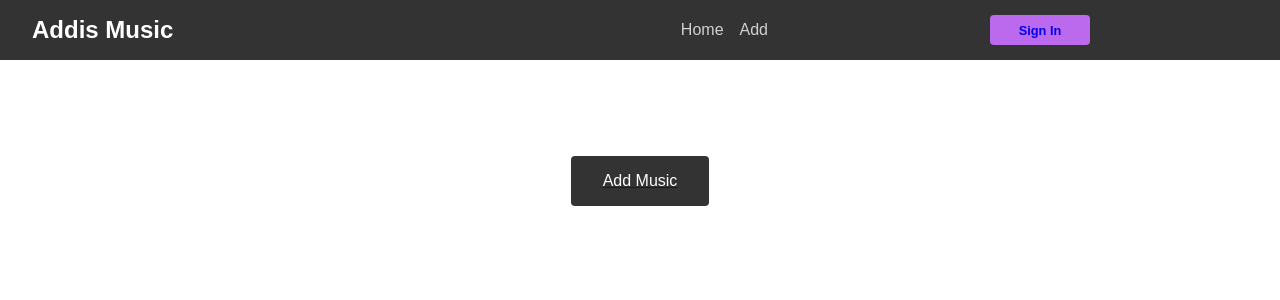
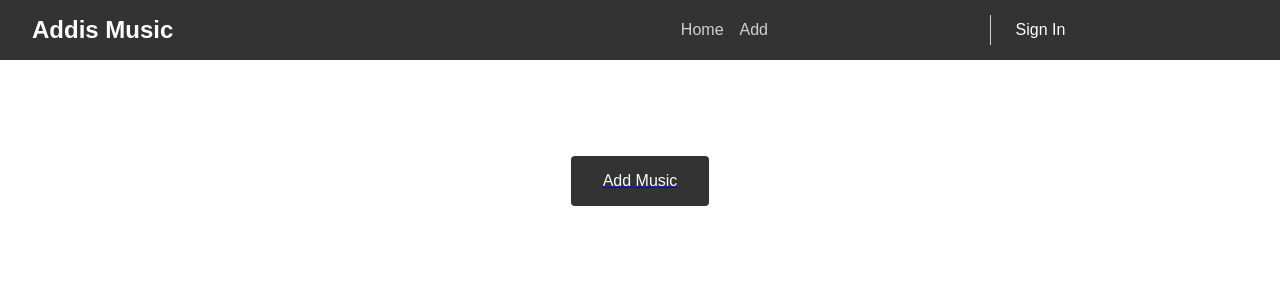
Before and after one commit to Hamzshaa/Addis-Music, a React (Vite) app in the folder client/: page / in a window 1280 px wide. Shown: the top 300 px of the page. Built offline with nearby package versions, Linux system fonts and the light colour scheme.

Commit message:
nav bar style updated

```diff
--- a/client/src/components/Navbar.jsx
+++ b/client/src/components/Navbar.jsx
@@ -77,12 +77,28 @@ const Nav = styled.nav`
   justify-content: space-between;
   max-width: 800px;
   width: 100%;
+
+  /* @media (max-width: 768px) {
+    font-size: 1.2rem;
+  } */
+
+  @media (max-width: 576px) {
+    padding: 1rem 1rem 1rem 0.4rem;
+  }
 `;
 
 const Logo = styled.h1`
   font-size: 1.5rem;
   font-weight: 600;
   color: white;
+
+  @media (max-width: 768px) {
+    font-size: 1.2rem;
+  }
+
+  @media (max-width: 576px) {
+    font-size: 1rem;
+  }
 `;
 
 const Menus = styled.div`
@@ -101,25 +117,32 @@ const Menus = styled.div`
   p:active {
     color: #ffffff;
   }
+
+  @media (max-width: 576px) {
+    gap: 0.8rem;
+    p {
+      font-size: 0.9rem;
+    }
+  }
 `;
 
 const Sign = styled.div`
-  padding: 0rem 0.5rem;
-  background: #bb69ed;
-  color: white;
-  border: none;
-  border-radius: 4px;
-  cursor: pointer;
-  font-size: 0.8rem;
-  font-weight: 600;
+  border-left: 1px solid #d1d0d0;
   display: flex;
   justify-content: center;
   align-items: center;
+  color: #ccc;
   width: 100px;
   height: 30px;
   margin: auto;
+  cursor: pointer;
   transition: all 0.3s;
+
   &:hover {
-    background: #6f2f9e;
+    color: #fff;
+  }
+  a {
+    color: white;
+    text-decoration: none;
   }
 `;
```
